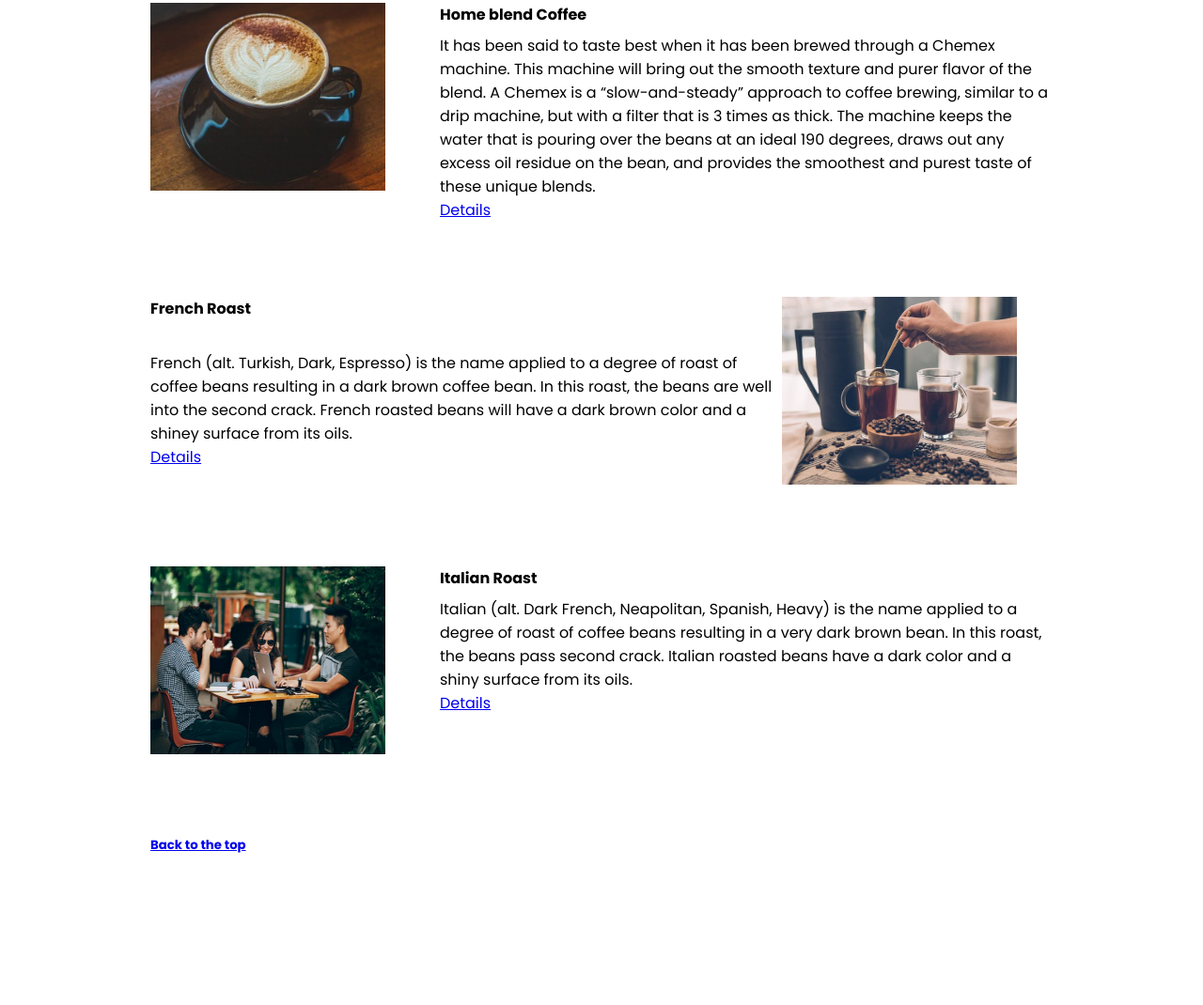
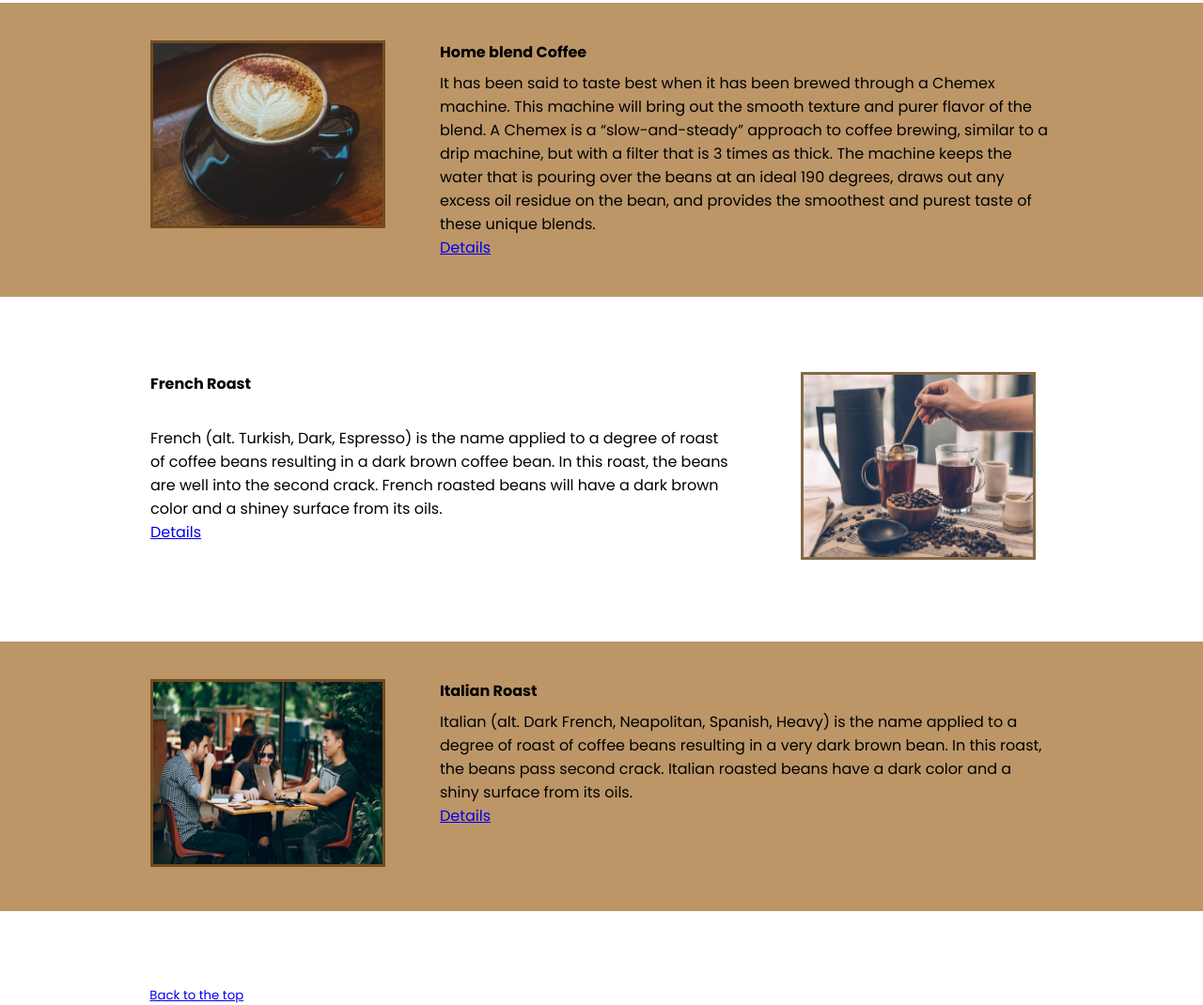
Before and after one commit to Layomi1/Coffee-project, a plain HTML site: page products.html in a window 1280 px wide. Shown: the part 155-1225 px from the top of the page at 94% size. Before the commit the page ends 1065 px from the top, so only its background shows below. Drawn offline with Linux system fonts and the light colour scheme.

Commit message:
product pages
styling

```diff
--- a/style.css
+++ b/style.css
@@ -154,7 +154,7 @@ section .about  {
 section.product {
     /* margin-top: 5em; */
     /* background-color: #bc9667; */
-    padding: 0 10em;
+    /* padding: 0 10em; */
 }
 section.product h2 {
     color:#573406ba;
@@ -165,18 +165,31 @@ section.product h2 {
 .product-box img {
     max-width: 250px;
     min-height: 200px;
+    border: 3px solid #573406ba;
 }
 .p-1,.p-3 {
     display:grid ;
     grid-template-columns:30% auto ;
     gap: 20px;
     margin-bottom: 80px;
+    background-color: #bc9667;
+        padding: 40px 10em;
+    /* */
 }
 .p-2 {
     display: grid;
     grid-template-columns: 70% auto;
     margin-bottom: 80px;
+    gap: 20px;
+    padding: 0 10em;
+   }
+.french p {
+    margin-right: 50px;
 }
 .p-1 h4, .p-2 h4,.p-3 h4 {
     margin-bottom: 8px;
 }
+h5 a {
+    font-weight: 100;
+    padding: 0 12em;
+}
```
